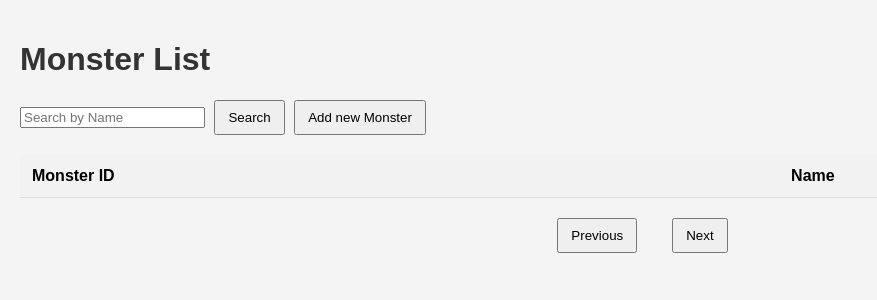
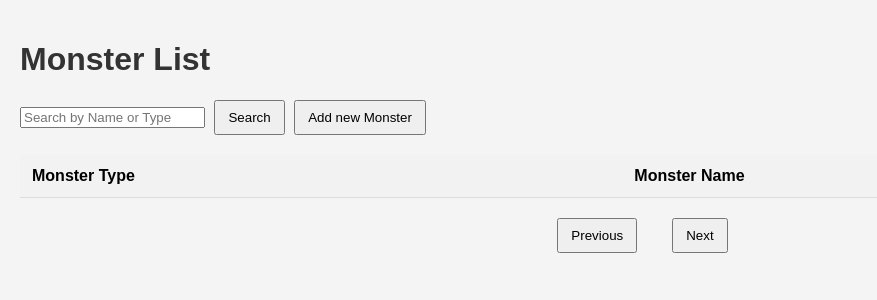
Before and after one commit to ARTHURVANBELLE/NoSQL_Project, a Python web app: template templates/monster_templates/monster_list.html in a window 1280 px wide. Shown: the top 300 px of the page, without its empty margins (0-877 px from the left). Run offline with Jinja, Linux system fonts and the light colour scheme; the template is opened without the code that fills it, so the values that code supplies are empty.

```diff
--- a/templates/monster_templates/monster_list.html
+++ b/templates/monster_templates/monster_list.html
@@ -13,7 +13,7 @@
         <h1>Monster List</h1>
 
         <div>
-            <input type="text" id="search" placeholder="Search by Name">
+            <input type="text" id="search" placeholder="Search by Name or Type">
             <button onclick="searchMonsters()">Search</button>
             <button onclick="openAddMonsterForm()">Add new Monster</button>
         </div>
@@ -21,6 +21,16 @@
         <!-- New MonsterForm-->
         <div id="addMonsterForm" style="display:none;">
             <h3>Create a new Monster</h3>
+
+            <div>
+                <label for="myDropdown">Type of monster</label>
+                <select id="myDropdown" class="dropdown">
+                    <option value="Goblin">Goblin</option>
+                    <option value="Zombie">Zombie</option>
+                    <option value="Dragon">Dragon</option>
+                    <option value="Orc">Orc</option>
+                </select>
+            </div>
             <div class="form-field">
                 <input type="text" id="newName" placeholder="Name" required>
             </div>
@@ -43,8 +53,8 @@
         <table id="monsterTable">
             <thead>
                 <tr>
-                    <th>Monster ID</th>
-                    <th>Name</th>
+                    <th>Monster Type</th>
+                    <th>Monster Name</th>
                 </tr>
             </thead>
             <tbody id="monsterTableBody"></tbody>
@@ -59,11 +69,11 @@
     <script>
         let currentPage = 1;
         const limit = 20;
-        let totalClans = 0;
         let totalPages = 0;
 
         // Function to fetch monsters
         function fetchMonsters(page = 1, search = '') {
+            console.log("Start Fetching")
             fetch(`/monsters_api/?page=${page}&limit=${limit}&search=${search}`)
                 .then(response => response.json())
                 .then(data => {
@@ -73,9 +83,10 @@
                     updatePagination(page, totalPages);
                 })
                 .catch(error => console.error('Error fetching monsters:', error));
+            console.log("Done Fetching")
         }
 
-        // Function to populate the user table
+        // Function to populate the monster table
         function populateMonsterTable(monsters) {
             const tableBody = document.getElementById('monsterTableBody');
             tableBody.innerHTML = '';  // Clear existing rows
@@ -83,10 +94,10 @@
             monsters.forEach(monster => {
                 const row = document.createElement('tr');
                 row.innerHTML = `
-                    <td>${monster.monster_id}</td>
-                    <td>${monster.name}</td>
+                    <td>${monster.monster_type}</td>
+                    <td>${monster.monster_name}</td>
                     <td>
-                        <button onclick="viewMonster('${monster.monster.id}')">View</button>
+                        <button onclick="viewMonster('${monster.monster_name}', '${monster.monster_type}')">View</button>
                     </td>
                 `;
                 tableBody.appendChild(row);
@@ -112,9 +123,10 @@
             fetchMonsters(1, searchValue);  // Reset to page 1 when searching
         }
 
-        // Function to view user details
-        function viewMonster(monsterId) {
-            window.location.href = `/monsters_api/${monsterId}`; // Redirect to monster detail page
+        // Function to view monster
+        function viewMonster(monster_name, monster_type) {
+            console.log("Going to the page")
+            window.location.href = `/monsters_api/${monster_type}/${monster_name}`; // Redirect to monster detail page
         }
 
         function openAddMonsterForm() {
@@ -128,7 +140,8 @@
         function addMonster() {
 
             const newMonster = {
-                name: document.getElementById('newName').value,
+                monster_name: document.getElementById('newName').value,
+                monster_type: document.getElementById('myDropdown').value,
                 inventory_id: parseInt(document.getElementById('newInventoryId').value),
                 reward_money: parseInt(document.getElementById('rewardMoney').value),
                 reward_xp: parseInt(document.getElementById('rewardXP').value),
@@ -147,7 +160,7 @@
                     if (data.message === 'Monster created successfully') {
                         alert('Monster created successfully');
                         closeAddMonsterForm();
-                        window.location.href = `/monsters_api/${data.monster_id}`;
+                        window.location.href = `/monsters_api/monsters`;
                     } else {
                         alert('Failed to create monster: ' + data.message);
                     }
```
